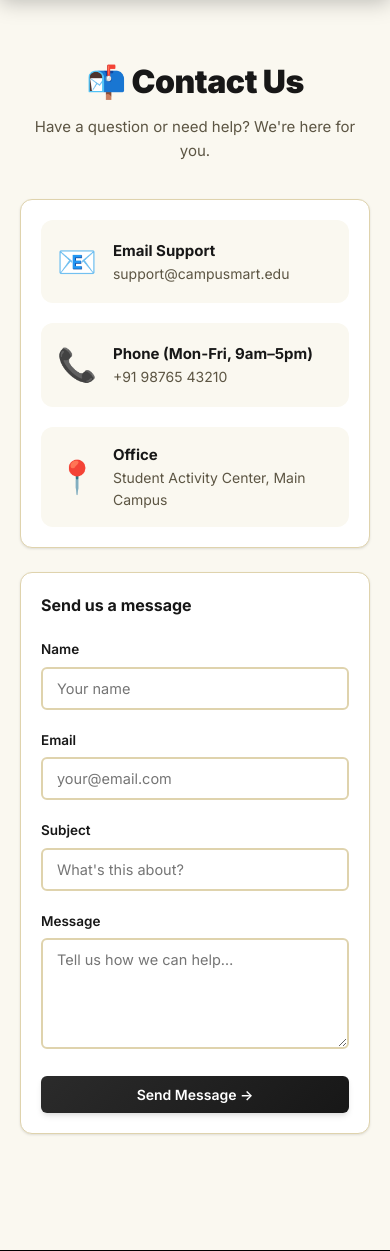
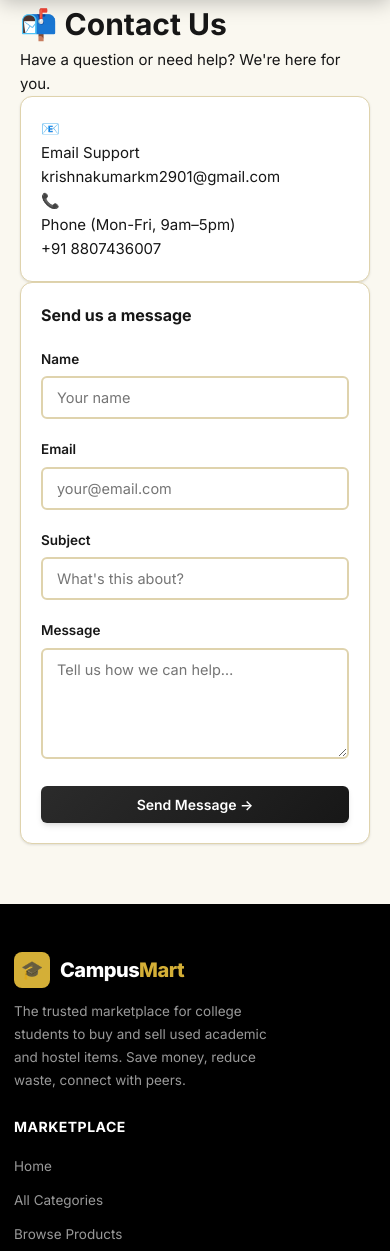
Before and after one commit to krishnakumarkm2901-glitch/campus_mart, a Flask app: page /contact in a window 390 px wide. Shown: the part 68-1319 px from the top of the page. Run offline with Flask 3, Linux system fonts and the light colour scheme.

Commit message:
Update contact page email and phone, remove office info

```diff
--- a/templates/contact.html
+++ b/templates/contact.html
@@ -2,35 +2,26 @@
 {% block title %}Contact – CampusMart{% endblock %}
 
 {% block content %}
-<div style="padding:56px 0;">
-  <div class="container-sm" style="max-width:600px;">
-    <div class="text-center" style="margin-bottom:36px;">
-      <h1 style="font-size:32px;font-weight:900;color:var(--text);letter-spacing:-0.5px;margin-bottom:8px;">📬 Contact Us</h1>
-      <p style="color:var(--text-muted);font-size:15px;">Have a question or need help? We're here for you.</p>
+<div class="contact-page">
+  <div class="container-sm">
+    <div class="page-heading">
+      <h1>📬 Contact Us</h1>
+      <p>Have a question or need help? We're here for you.</p>
     </div>
 
-    <div class="card card-body" style="margin-bottom:24px;">
-      <div style="display:flex;flex-direction:column;gap:20px;">
-        <div style="display:flex;align-items:center;gap:16px;padding:16px;background:var(--bg);border-radius:var(--radius);">
-          <span style="font-size:32px;">📧</span>
-          <div>
-            <div style="font-weight:700;font-size:15px;">Email Support</div>
-            <div style="color:var(--text-muted);font-size:14px;">{{ support_email }}</div>
-          </div>
+    <div class="card card-body contact-info-grid">
+      <div class="contact-info-card">
+        <span>📧</span>
+        <div>
+          <div class="info-title">Email Support</div>
+          <div class="info-text">krishnakumarkm2901@gmail.com</div>
         </div>
-        <div style="display:flex;align-items:center;gap:16px;padding:16px;background:var(--bg);border-radius:var(--radius);">
-          <span style="font-size:32px;">📞</span>
-          <div>
-            <div style="font-weight:700;font-size:15px;">Phone (Mon-Fri, 9am–5pm)</div>
-            <div style="color:var(--text-muted);font-size:14px;">+91 98765 43210</div>
-          </div>
-        </div>
-        <div style="display:flex;align-items:center;gap:16px;padding:16px;background:var(--bg);border-radius:var(--radius);">
-          <span style="font-size:32px;">📍</span>
-          <div>
-            <div style="font-weight:700;font-size:15px;">Office</div>
-            <div style="color:var(--text-muted);font-size:14px;">Student Activity Center, Main Campus</div>
-          </div>
+      </div>
+      <div class="contact-info-card">
+        <span>📞</span>
+        <div>
+          <div class="info-title">Phone (Mon-Fri, 9am–5pm)</div>
+          <div class="info-text">+91 8807436007</div>
         </div>
       </div>
     </div>
```
